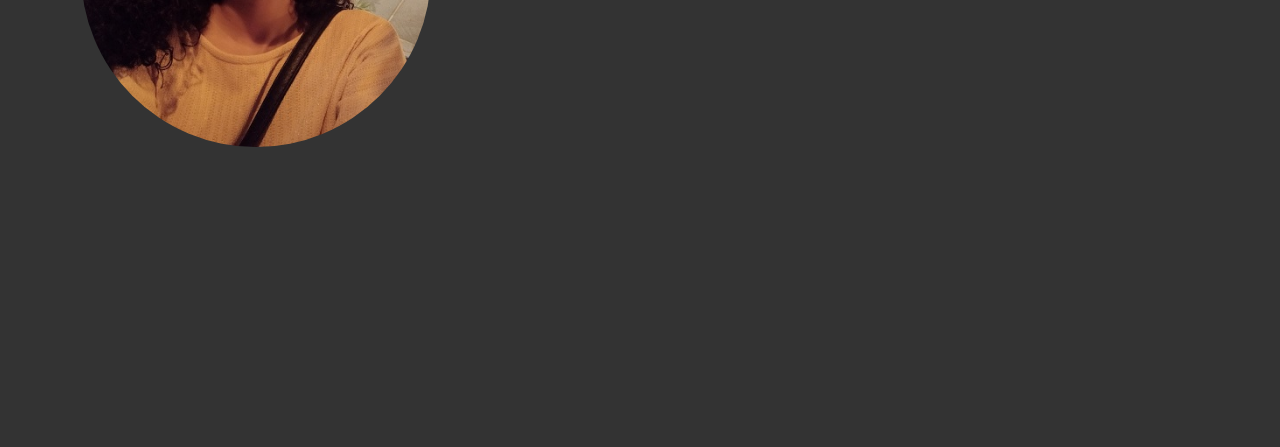
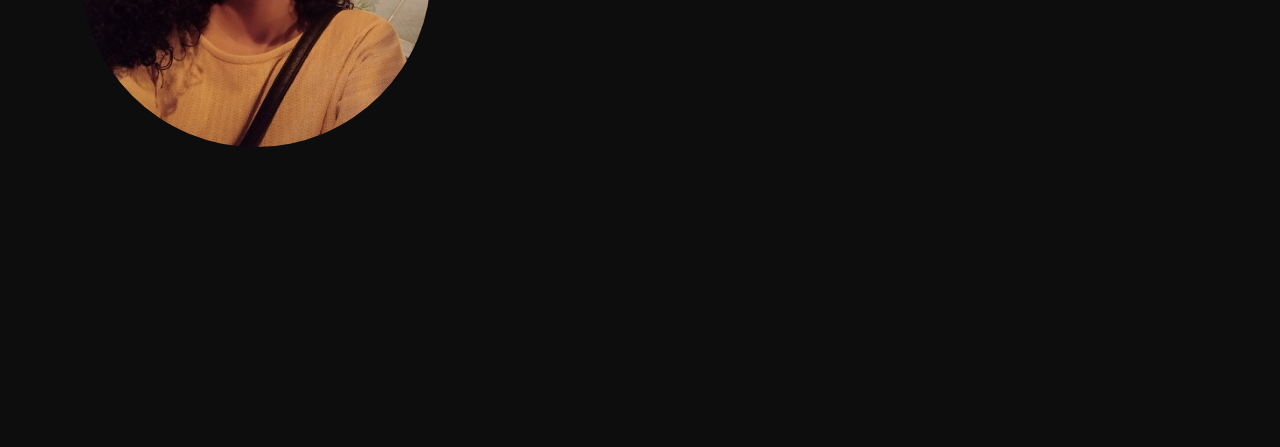
Before and after one commit to JessicaPalhano/ilustra, a plain HTML site: page index.html in a window 1280 px wide. Shown: the part 353-800 px from the top of the page. Drawn offline with Linux system fonts and the light colour scheme; a web font is replaced by a local one.

Commit message:
Alteração no background

```diff
--- a/css/styles.css
+++ b/css/styles.css
@@ -8,7 +8,7 @@
   --primary-color: hsl(36, 100%, 42%);
   --primary-color-hover: hsl(32, 100%, 79%);
   --paragraph: hsl(0, 0%, 81%);
-  --background: hsl(0, 0%, 20%);
+  --background: hsl(0, 0%, 5%);
 
   font-size: 62.5%; /* 1rem = 10px */
 }
```
